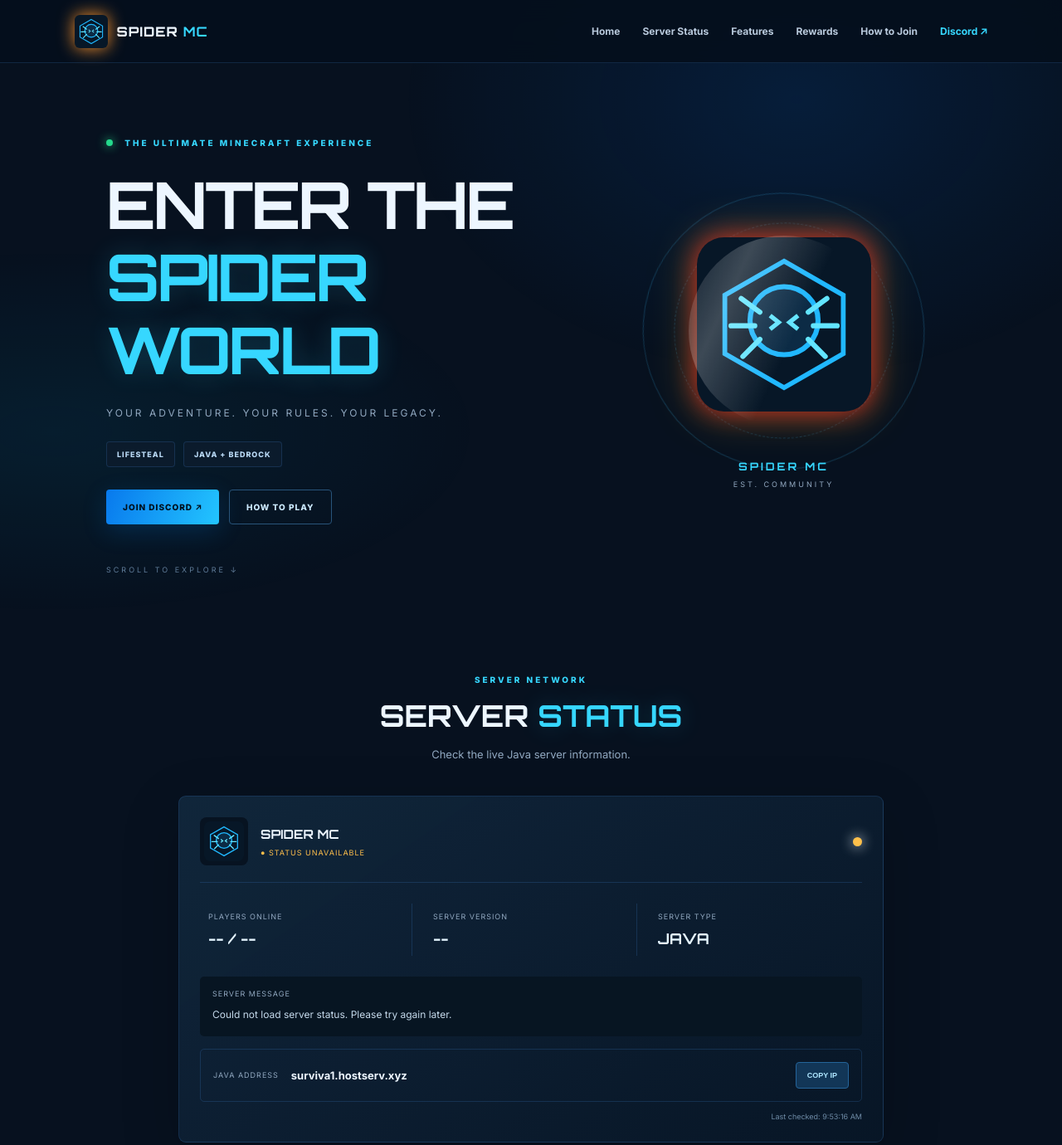
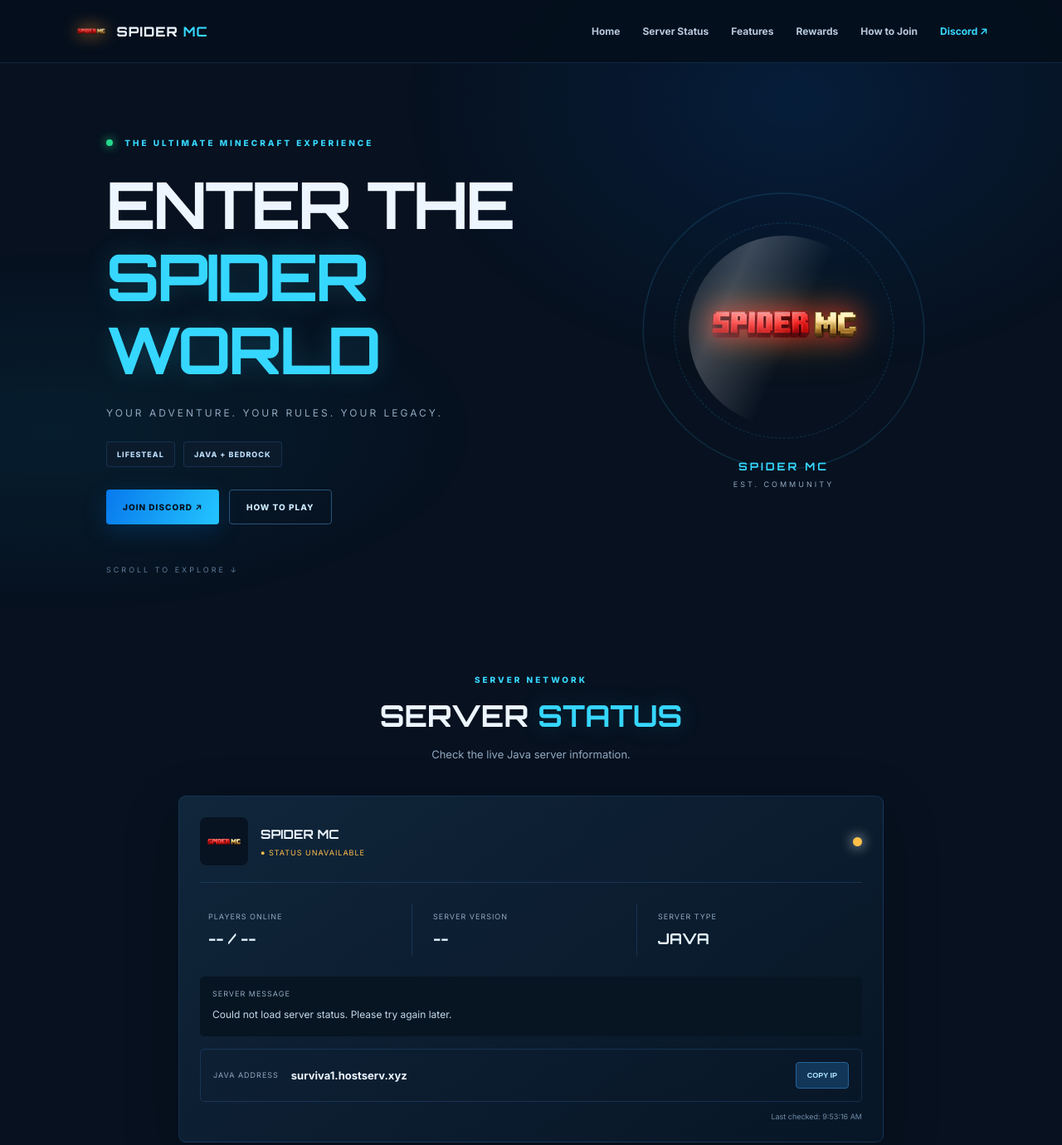
Before and after one commit to nahimhosan262-creator/spider-mc-website, a plain HTML site: page index.html in a window 1280 px wide. Shown: the top 1380 px of the page at 83% size. Drawn offline with Linux system fonts and the light colour scheme; no server answers.

Commit message:
Update website logo to 3D Spider MC logo

```diff
--- a/index.html
+++ b/index.html
@@ -15,7 +15,7 @@
 
 <header class="topbar">
   <a class="brand" href="#home">
-    <img src="assets/logo.svg" alt="SPIDER MC Logo">
+    <img src="assets/spider-mc-logo.png" alt="SPIDER MC Logo">
     <span>SPIDER <b>MC</b></span>
   </a>
   <button class="menu-toggle" id="menuToggle" aria-label="Open menu">☰</button>
@@ -43,7 +43,7 @@
   </div>
   <div class="hero-art">
     <div class="orbit orbit-one"></div><div class="orbit orbit-two"></div>
-    <img src="assets/logo.svg" alt="Spider emblem" onerror="this.style.display='none'">
+    <img src="assets/spider-mc-logo.png" alt="Spider emblem" onerror="this.style.display='none'">
     <div class="hero-caption">SPIDER MC <small>EST. COMMUNITY</small></div>
   </div>
   <div class="scroll-note">SCROLL TO EXPLORE ↓</div>
@@ -58,7 +58,7 @@
   <div class="status-panel">
     <div class="status-top">
       <div class="server-identity">
-        <img id="serverIcon" src="assets/logo.svg" alt="Server icon">
+        <img id="serverIcon" src="assets/spider-mc-logo.png" alt="Server icon">
         <div><h3>SPIDER MC</h3><span id="statusText">CHECKING STATUS...</span></div>
       </div>
       <span class="status-light" id="statusLight"></span>
@@ -170,7 +170,7 @@
 </main>
 
 <footer class="footer">
-  <a class="brand" href="#home"><img src="assets/logo.svg" alt=""><span>SPIDER <b>MC</b></span></a>
+  <a class="brand" href="#home"><img src="assets/spider-mc-logo.png" alt=""><span>SPIDER <b>MC</b></span></a>
   <p>YOUR ADVENTURE. YOUR LEGACY.</p>
   <a href="https://discord.gg/Krpb9x4GpW" target="_blank" rel="noopener">DISCORD COMMUNITY ↗</a>
   <small>© <span id="year"></span> SPIDER MC. All rights reserved.</small>
```
